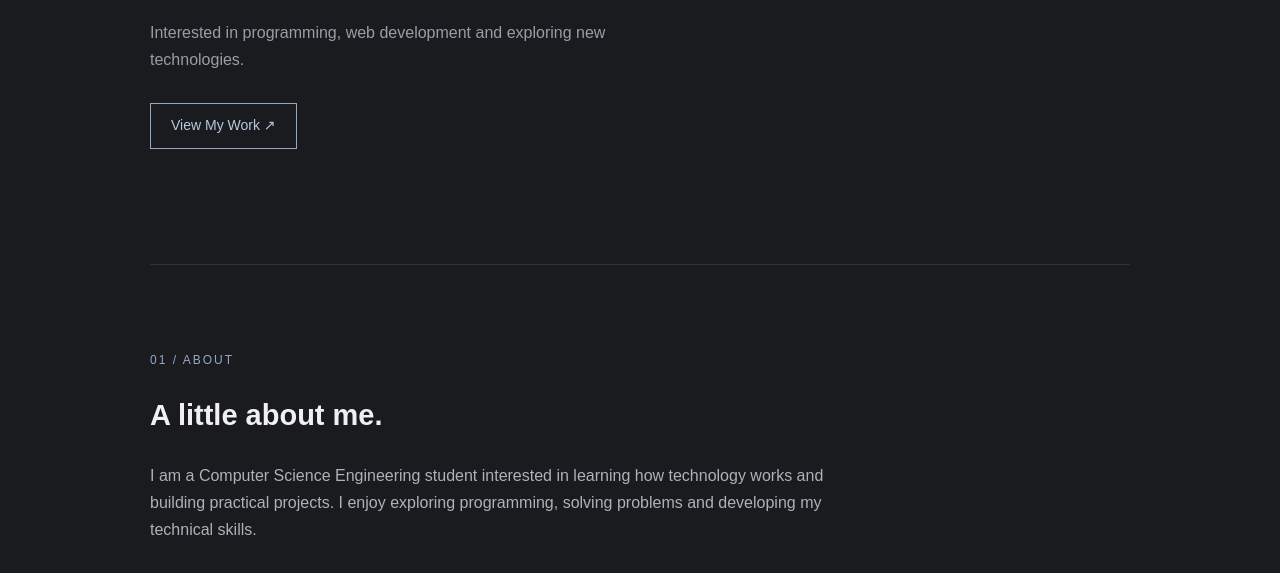
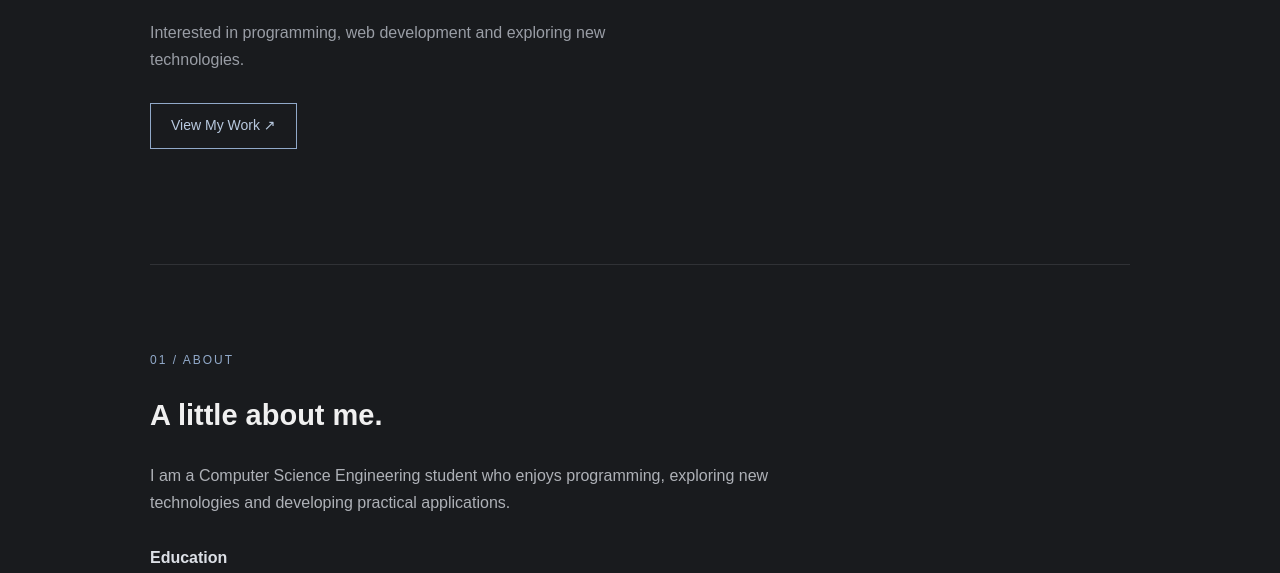
Before and after one commit to Bahula21/Personal-Profile, a plain HTML site: page index.html in a window 1280 px wide. Shown: the part 368-941 px from the top of the page. Drawn offline with Linux system fonts and the light colour scheme.

Commit message:
Add About section details

```diff
--- a/index.html
+++ b/index.html
@@ -42,11 +42,8 @@
 
             <p>
                 I am a Computer Science Engineering student
-                interested in learning how technology works
-                and building practical projects.
-
-                I enjoy exploring programming, solving problems
-                and developing my technical skills.
+                who enjoys programming, exploring new technologies
+                and developing practical applications.
             </p>
 
             <p class="education">
```
